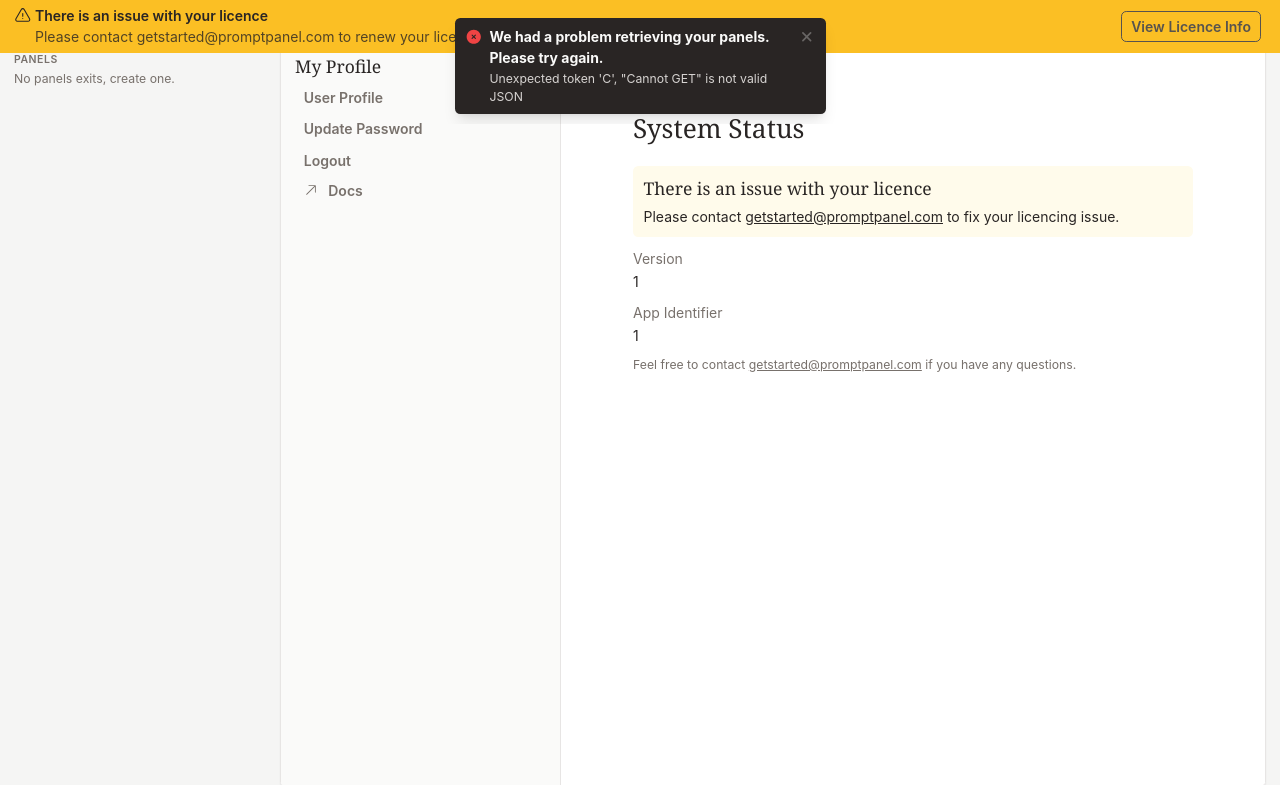
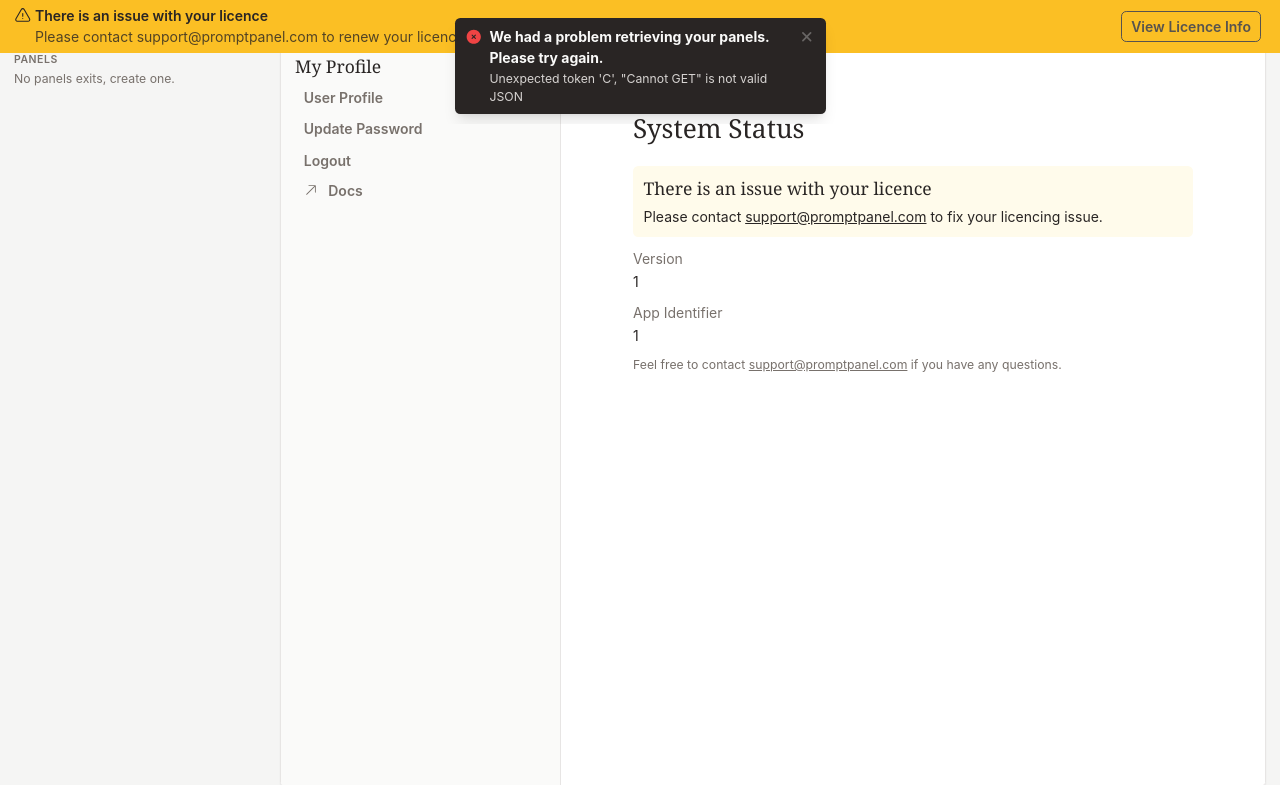
Before and after one commit to promptpanel/promptpanel, a Python web app: template user/templates/system.html in a window 1280 px wide. Shown: the top 785 px of the page. Run offline with Jinja, Linux system fonts and the light colour scheme; the template is opened without the code that fills it: most values are stand-ins (such as "Sample title", 1, 10 or a date in 2020).

Commit message:
Fixed email references (getstarted vs support)

```diff
--- a/static/promptpanel/stores/system.js
+++ b/static/promptpanel/stores/system.js
@@ -32,7 +32,7 @@ var systemState = () => {
           } else {
             failToast = {
               type: "error",
-              header: "We had a problem activating your trial licence. Please contact getstarted@promptpanel.com",
+              header: "We had a problem activating your trial licence. Please contact support@promptpanel.com",
               message: data.message,
             };
             Alpine.store("toastStore").addToast(failToast);
@@ -41,7 +41,7 @@ var systemState = () => {
         .catch((error) => {
           failToast = {
             type: "error",
-            header: "We had a problem activating your trial licence. Please contact getstarted@promptpanel.com",
+            header: "We had a problem activating your trial licence. Please contact support@promptpanel.com",
             message: error.message,
           };
           Alpine.store("toastStore").addToast(failToast);
@@ -77,7 +77,7 @@ var systemState = () => {
           } else {
             failToast = {
               type: "error",
-              header: "We had a problem updating your licence. Please contact getstarted@promptpanel.com",
+              header: "We had a problem updating your licence. Please contact support@promptpanel.com",
               message: data.message,
             };
             Alpine.store("toastStore").addToast(failToast);
@@ -86,7 +86,7 @@ var systemState = () => {
         .catch((error) => {
           failToast = {
             type: "error",
-            header: "We had a problem updating your licence. Please contact getstarted@promptpanel.com",
+            header: "We had a problem updating your licence. Please contact support@promptpanel.com",
             message: error.message,
           };
           Alpine.store("toastStore").addToast(failToast);
@@ -121,7 +121,7 @@ var systemState = () => {
           } else {
             failToast = {
               type: "error",
-              header: "We had a problem downgraded your licence. Please contact getstarted@promptpanel.com",
+              header: "We had a problem downgraded your licence. Please contact support@promptpanel.com",
               message: data.message,
             };
             Alpine.store("toastStore").addToast(failToast);
@@ -130,7 +130,7 @@ var systemState = () => {
         .catch((error) => {
           failToast = {
             type: "error",
-            header: "We had a problem downgraded your licence. Please contact getstarted@promptpanel.com",
+            header: "We had a problem downgraded your licence. Please contact support@promptpanel.com",
             message: error.message,
           };
           Alpine.store("toastStore").addToast(failToast);
--- a/template/components/warning_header.html
+++ b/template/components/warning_header.html
@@ -6,7 +6,7 @@
       <svg class="mr-1 mt-0.5 w-5 h-5" stroke="currentColor" fill="none" stroke-width="1.5" viewBox="0 0 24 24" aria-hidden="true" height="1em" width="1em" xmlns="http://www.w3.org/2000/svg"><path stroke-linecap="round" stroke-linejoin="round" d="M12 9v3.75m-9.303 3.376c-.866 1.5.217 3.374 1.948 3.374h14.71c1.73 0 2.813-1.874 1.948-3.374L13.949 3.378c-.866-1.5-3.032-1.5-3.898 0L2.697 16.126zM12 15.75h.007v.008H12v-.008z"></path></svg>
       <div>
         <p class="font-semibold">There is an issue with your licence</p>
-        <p class="opacity-80">Please contact getstarted@promptpanel.com to renew your licence.</p>
+        <p class="opacity-80">Please contact support@promptpanel.com to renew your licence.</p>
       </div>
       <a href="/system/" class="ml-auto mt-1.5 mr-1.5 flex items-center justify-center font-semibold px-2.5 h-9 rounded-md transition duration-500 border text-stone-600 border-stone-600 hover:bg-stone-600/10"> View Licence Info </a>
     </div>
@@ -17,7 +17,7 @@
       <svg class="mr-1 mt-0.5 w-5 h-5" stroke="currentColor" fill="currentColor" stroke-width="0" viewBox="0 0 24 24" aria-hidden="true" height="1em" width="1em" xmlns="http://www.w3.org/2000/svg"><path fill-rule="evenodd" d="M12 2.25c-5.385 0-9.75 4.365-9.75 9.75s4.365 9.75 9.75 9.75 9.75-4.365 9.75-9.75S17.385 2.25 12 2.25zm-1.72 6.97a.75.75 0 10-1.06 1.06L10.94 12l-1.72 1.72a.75.75 0 101.06 1.06L12 13.06l1.72 1.72a.75.75 0 101.06-1.06L13.06 12l1.72-1.72a.75.75 0 10-1.06-1.06L12 10.94l-1.72-1.72z" clip-rule="evenodd"></path></svg>
       <div>
         <p class="font-semibold">Your licence has expired</p>
-        <p class="opacity-80">Please contact getstarted@promptpanel.com to fix your licence.</p>
+        <p class="opacity-80">Please contact support@promptpanel.com to fix your licence.</p>
       </div>
       <a href="/system/" class="ml-auto mt-1.5 mr-1.5 flex items-center justify-center font-semibold px-2.5 h-9 rounded-md transition duration-500 border text-stone-200 border-stone-200 hover:bg-stone-200/20"> View Licence Info </a>
     </div>
--- a/user/templates/system.html
+++ b/user/templates/system.html
@@ -56,14 +56,14 @@
       <div x-show="$store.active.licence_state == 'deactivated'" class="flex items-center p-3 mb-3 bg-rose-50 rounded-md">
         <div>
           <h2 class="mb-1.5 text-xl font-serif">Your licence has expired</h2>
-          <p>Please contact <span class="underline">getstarted@promptpanel.com</span> to fix your licencing issue.</p>
+          <p>Please contact <span class="underline">support@promptpanel.com</span> to fix your licencing issue.</p>
         </div>
       </div>
 
       <div x-show="$store.active.licence_state == 'warning'" class="flex items-center p-3 mb-3 bg-amber-50 rounded-md">
         <div>
           <h2 class="mb-1.5 text-xl font-serif">There is an issue with your licence</h2>
-          <p>Please contact <span class="underline">getstarted@promptpanel.com</span> to fix your licencing issue.</p>
+          <p>Please contact <span class="underline">support@promptpanel.com</span> to fix your licencing issue.</p>
         </div>
       </div>
 
@@ -135,7 +135,7 @@
       </div>
       -->
 
-      <p class="text-sm text-stone-500">Feel free to contact <span class="underline">getstarted@promptpanel.com</span> if you have any questions.</p>
+      <p class="text-sm text-stone-500">Feel free to contact <span class="underline">support@promptpanel.com</span> if you have any questions.</p>
     </div>
   </div>
 </div>
```
